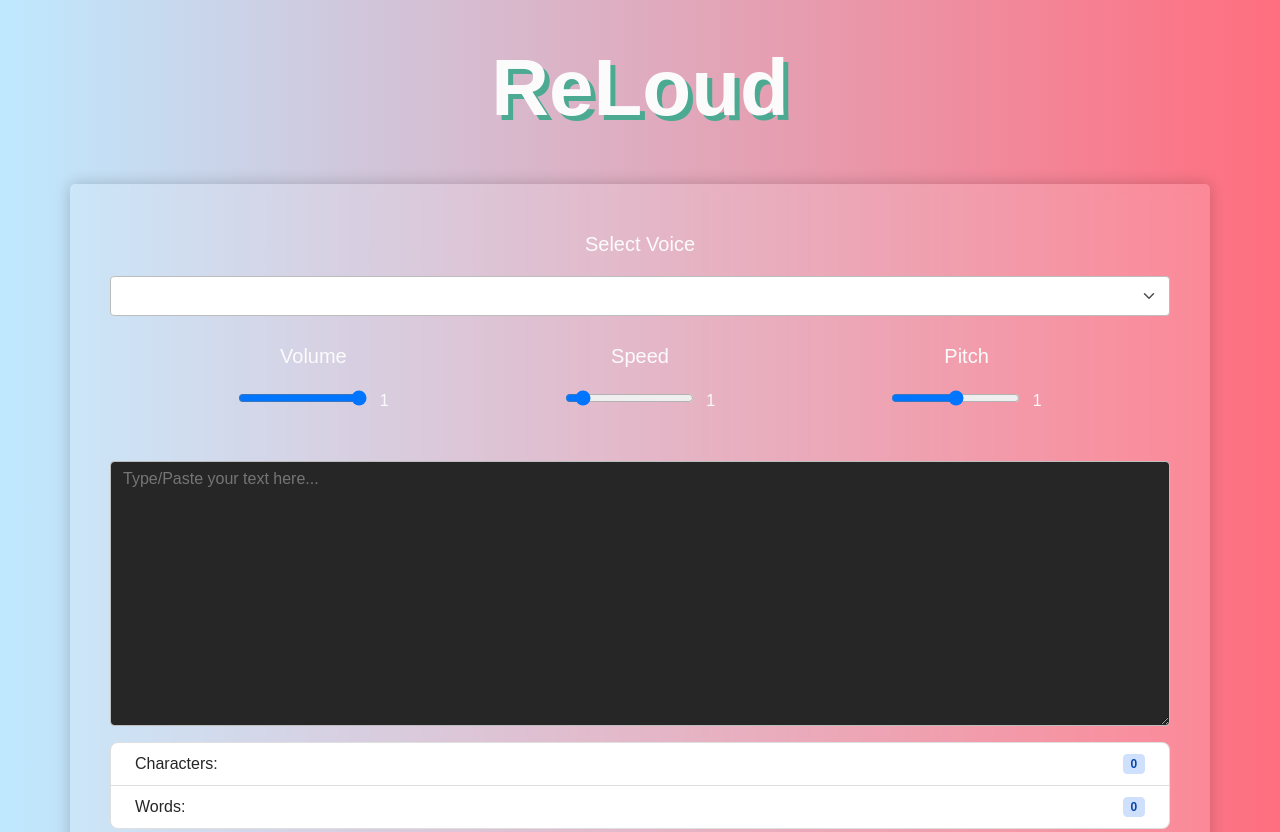
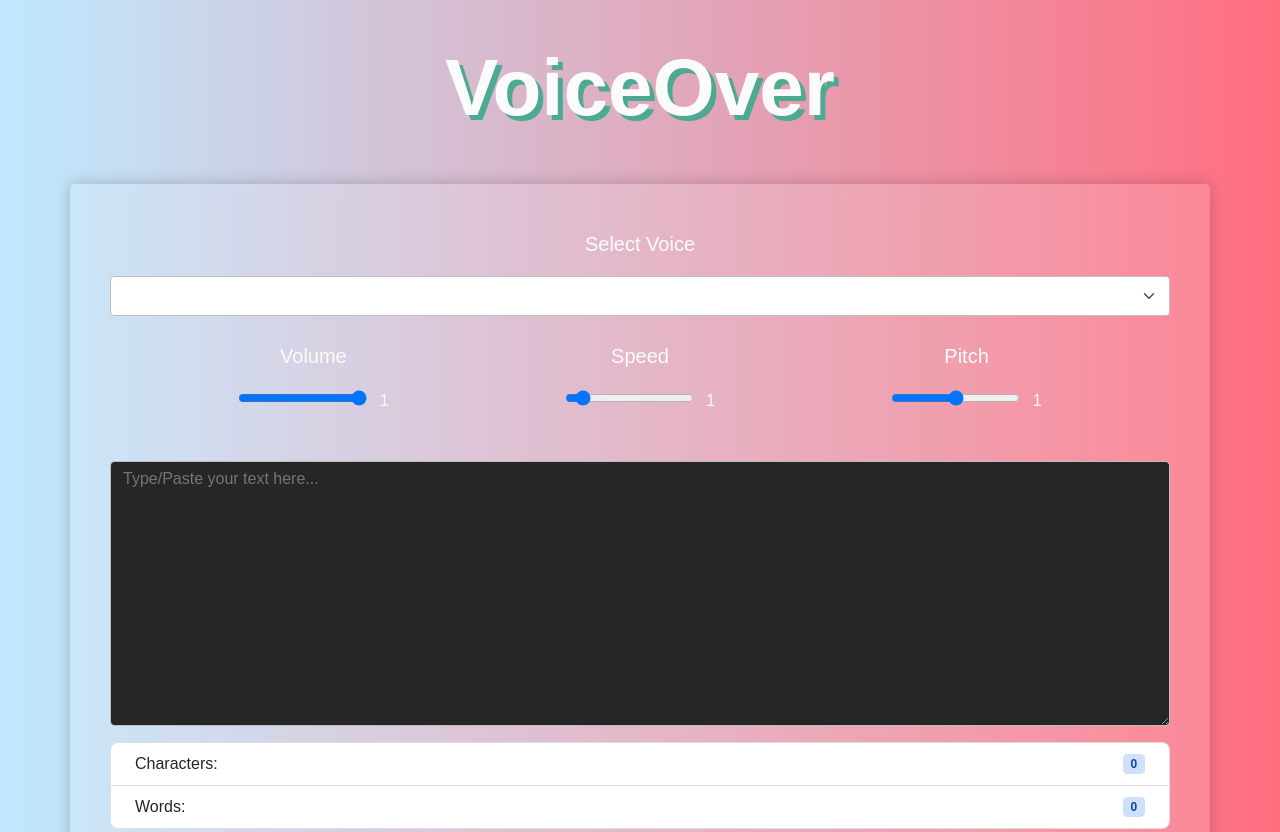
Before and after one commit to shwetay10/VoiceOver, a plain HTML site: page index.html in a window 1280 px wide. Shown: the top 832 px of the page. Drawn offline with nearby package versions, Linux system fonts and the light colour scheme.

```diff
--- a/index.html
+++ b/index.html
@@ -5,7 +5,7 @@
   <meta charset="UTF-8">
   <meta http-equiv="X-UA-Compatible" content="IE=edge">
   <meta name="viewport" content="width=device-width, initial-scale=1.0">
-  <title>ReLoud</title>
+  <title>VoiceOver</title>
   <link href="https://cdnjs.cloudflare.com/ajax/libs/font-awesome/5.15.1/css/all.min.css" rel="stylesheet" />
   <link href="https://fonts.googleapis.com/css?family=Roboto:300,400,500,700&display=swap" rel="stylesheet" />
   <link href="https://cdn.jsdelivr.net/npm/bootstrap@5.0.0-beta1/dist/css/bootstrap.min.css" rel="stylesheet" />
@@ -14,7 +14,7 @@
 </head>
 
 <body>
-  <h1 class="text-light display-1 text-center">ReLoud</h1>
+  <h1 class="text-light display-1 text-center">VoiceOver</h1>
   <div class="container mt-5">
     <p class="lead text-light mt-4 text-center">Select Voice</p>
     <select id="voices" class="form-select text-muted"></select>
```
